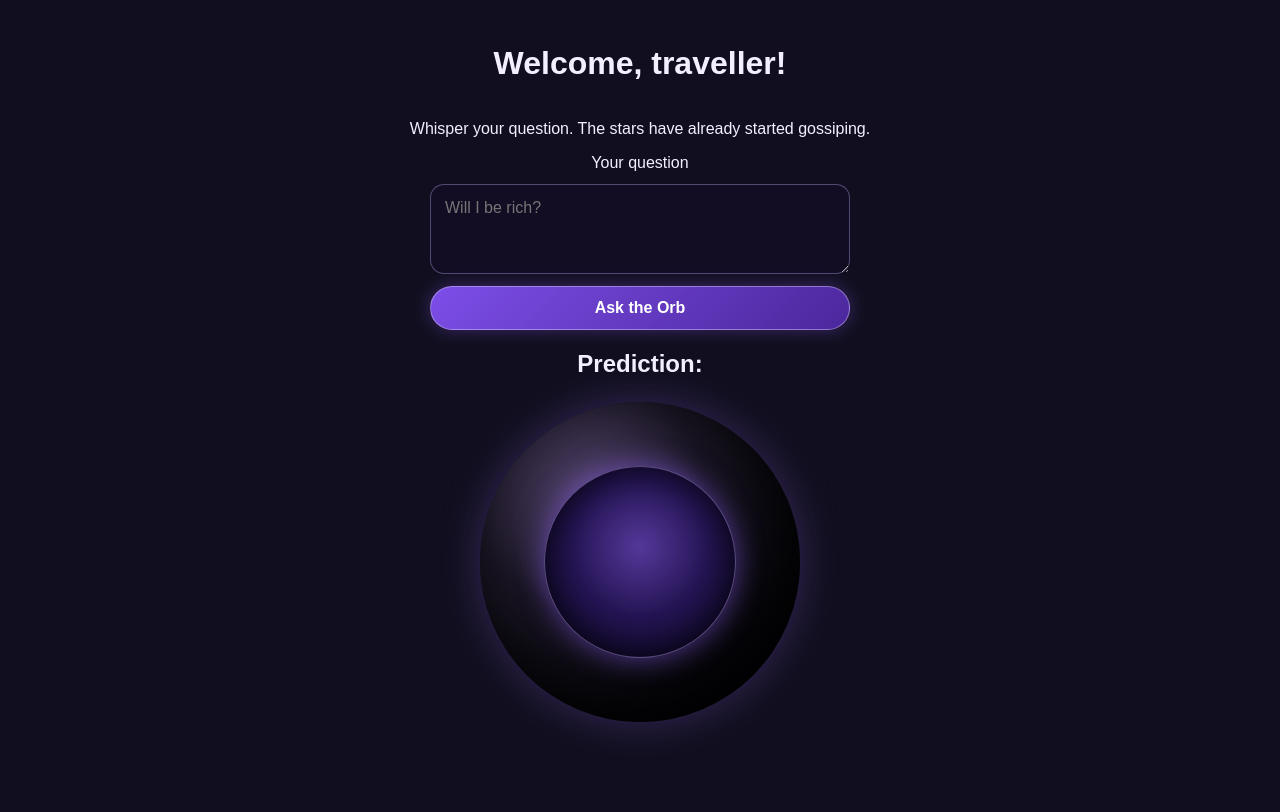
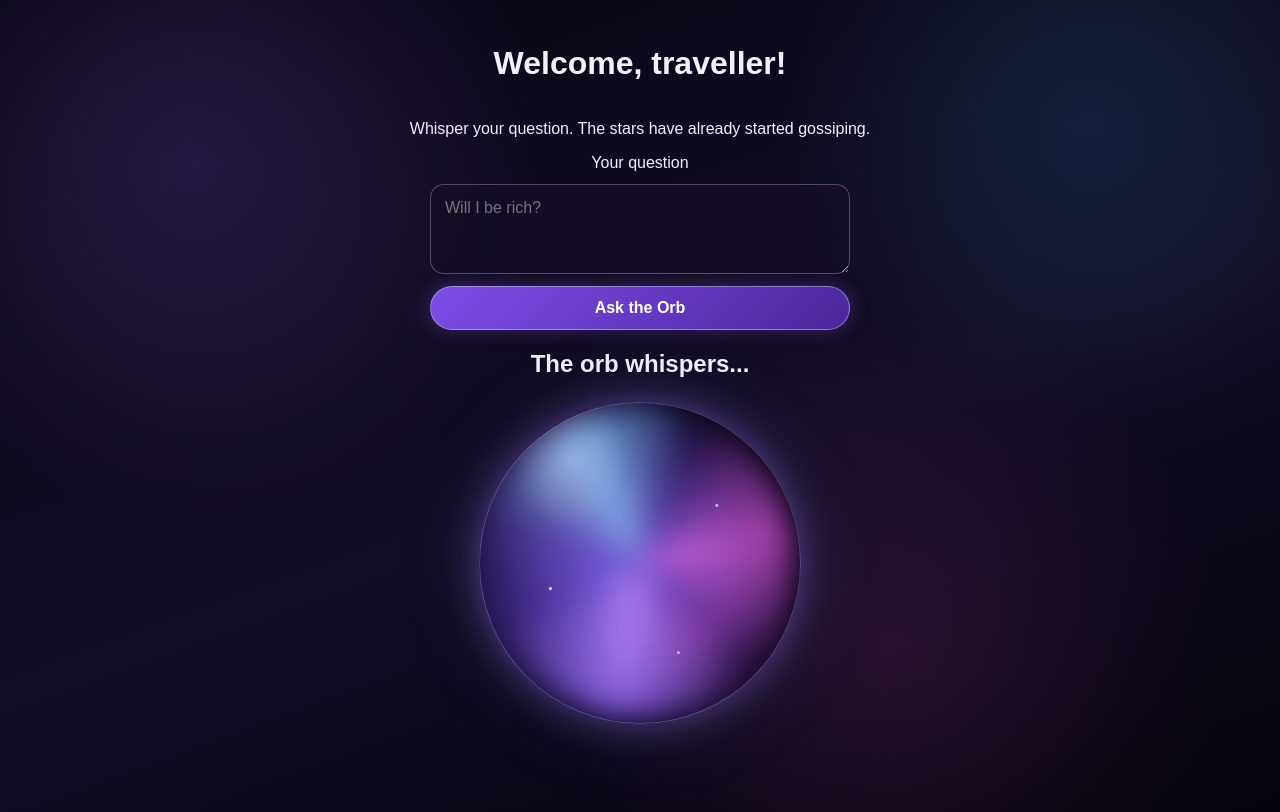
Before and after one commit to mur-murcheck/fate_ball, a Flask app: page / in a window 1280 px wide. Before the commit the page ends 735 px from the top, so only its background shows below. Run offline with Flask 3, Linux system fonts and the light colour scheme.

Commit message:
REFACT ball animation

```diff
--- a/static/styles.css
+++ b/static/styles.css
@@ -1,5 +1,26 @@
 body {
-    background-color: #110f1f;
+    background:
+        radial-gradient(
+            circle at 15% 20%,
+            rgba(105, 66, 180, 0.28),
+            transparent 28%
+        ),
+        radial-gradient(
+            circle at 85% 15%,
+            rgba(38, 120, 180, 0.2),
+            transparent 24%
+        ),
+        radial-gradient(
+            circle at 70% 80%,
+            rgba(150, 54, 130, 0.18),
+            transparent 30%
+        ),
+        linear-gradient(
+            160deg,
+            #080611,
+            #130d25 55%,
+            #05040b
+        );
     color: #f3efff;
     font-family: Arial, sans-serif;
     min-height: 100vh;
@@ -20,35 +41,97 @@ body {
     border-radius: 50%;
     display: grid;
     place-items: center;
-    background: radial-gradient(
-        circle at 35% 30%,
-        #55466f,
-        #181421 38%,
-        #050509 75%
-    );
-    box-shadow:
-        0 0 40px rgba(126, 87, 194, 0.35),
-        inset -28px -32px 50px rgba(0, 0, 0, 0.7);
+    background:
+        radial-gradient(
+            circle at 22% 58%,
+            rgba(255, 255, 255, 0.8) 0 1px,
+            transparent 2px
+        ),
+        radial-gradient(
+            circle at 74% 32%,
+            rgba(189, 220, 255, 0.75) 0 1px,
+            transparent 2px
+        ),
+        radial-gradient(
+            circle at 62% 78%,
+            rgba(255, 199, 246, 0.7) 0 1px,
+            transparent 2px
+        ),
+        radial-gradient(
+            ellipse at 28% 18%,
+            rgba(235, 224, 255, 0.38) 0%,
+            rgba(185, 175, 255, 0.12) 18%,
+            transparent 38%
+        ),
+        radial-gradient(
+            circle at 68% 72%,
+            rgba(193, 67, 190, 0.42),
+            transparent 34%
+        ),
+        radial-gradient(
+            circle at 42% 55%,
+            #7052db,
+            #33206f 46%,
+            #0a061b 78%
+        );
+        position: relative;
+        box-shadow:
+            0 0 34px rgba(126, 87, 194, 0.55),
+            0 0 80px rgba(79, 120, 220, 0.22),
+            inset -18px -24px 45px rgba(4, 2, 12, 0.48);
+        border: 1px solid rgba(225, 215, 255, 0.25);
+        overflow: hidden;
 }
 
+.ball::before {
+    content: "";
+    position: absolute;
+    inset: 3%;
+    border-radius: 50%;
+    background: conic-gradient(
+        from 20deg,
+        transparent 0%,
+        rgba(80, 190, 255, 0.75) 14%,
+        transparent 27%,
+        rgba(226, 75, 210, 0.68) 43%,
+        transparent 58%,
+        rgba(142, 103, 255, 0.8) 74%,
+        transparent 90%
+    );
+    filter: blur(14px);
+    opacity: 1;
+    mix-blend-mode: screen;
+    animation: energy-drift 9s linear infinite;
+}
+
+@keyframes energy-drift {
+    0% {
+        transform: rotate(0deg) scale(0.98);
+    }
+
+    50% {
+        transform: rotate(180deg) scale(1.04);
+    }
+
+    100% {
+        transform: rotate(360deg) scale(0.98);
+    }
+}
+
+
 .ball-window {
-    width: 60%;
+    width: 72%;
     aspect-ratio: 1;
     padding: 24px;
     box-sizing: border-box;
-    border: 1px solid rgba(210, 190, 255, 0.35);
+    border: none;
     border-radius: 50%;
     display: grid;
     place-items: center;
-    background: radial-gradient(
-        circle at 50% 42%,
-        #54389a,
-        #241453 48%,
-        #080418 100%
-    );
-    box-shadow:
-        0 0 28px rgba(139, 91, 246, 0.55),
-        inset 0 0 35px rgba(0, 0, 0, 0.75);
+    background: transparent;
+    box-shadow: none;
+    position: relative;
+    z-index: 1;
 }
 
 #prediction {
@@ -154,4 +237,8 @@ button:disabled {
     button {
         transition: none;
     }
+
+    .ball::before {
+        animation: none;
+    }
 }
--- a/templates/index.html
+++ b/templates/index.html
@@ -14,7 +14,7 @@
         <button type="submit" id="submit-button">Ask the Orb</button>
     </form>
     <section>
-        <h2>Prediction: </h2>
+        <h2>The orb whispers... </h2>
         <div class="ball">
             <div class="ball-window">
                 <p id="prediction" aria-live="polite"></p>
```
